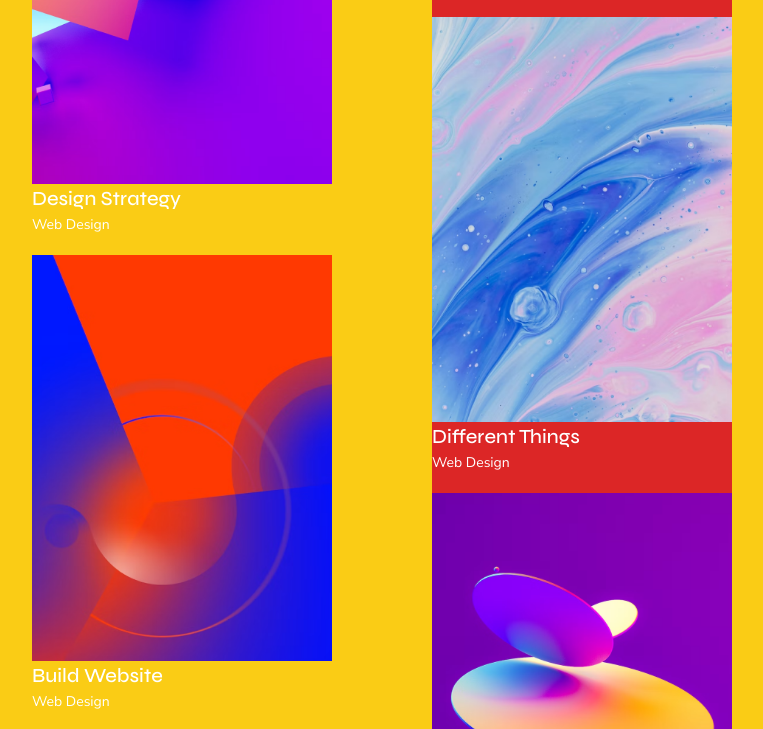
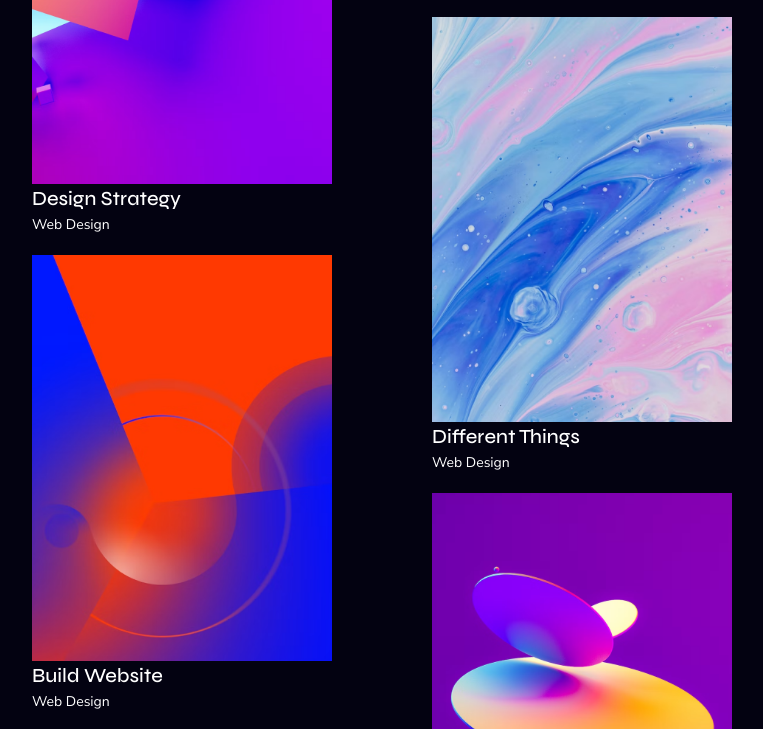
Before and after one commit to alalade191/ATS-Agency, a website: page pages/portfolio.html in a window 1280 px wide. Shown: the part 1548-2277 px from the top of the page, without its empty margins (258-1021 px from the left). Drawn offline with Linux system fonts and the light colour scheme.

Commit message:
Changes on portfolio page

```diff
--- a/pages/portfolio.html
+++ b/pages/portfolio.html
@@ -163,7 +163,7 @@
             <!-- images -->
 
             <div
-              class="flex flex-col items-center lg:flex-row justify-center lg:space-x-[100px] pt-[20px] lg:pb-[100px] bg-yellow-400"
+              class="flex flex-col items-center lg:flex-row justify-center lg:space-x-[100px] pt-[20px] lg:pb-[100px]"
             >
               <div class="flex flex-col space-y-[20px]">
                 <a href="/pages/portfolio-single.html">
@@ -248,7 +248,7 @@
                 </a>
               </div>
 
-              <div class="lg:pt-[] flex flex-col space-y-[20px] pb-[50px] lg:pb-0 bg-red-600">
+              <div class="lg:pt-[] flex flex-col space-y-[20px] pb-[50px] lg:pb-0">
                 <a href="/pages/portfolio-single.html">
                   <div>
                     <div class="w-[300px]">
```
